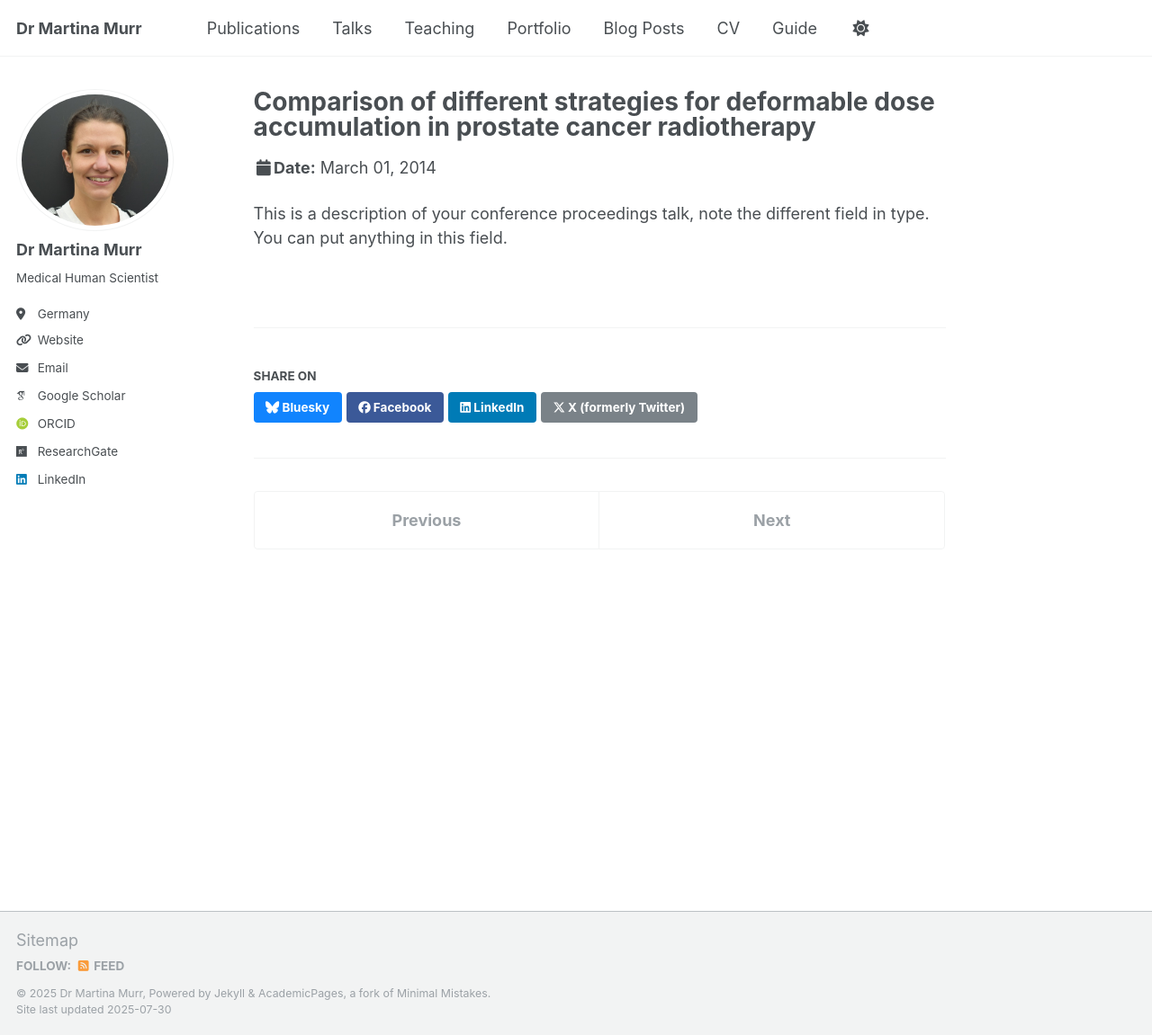
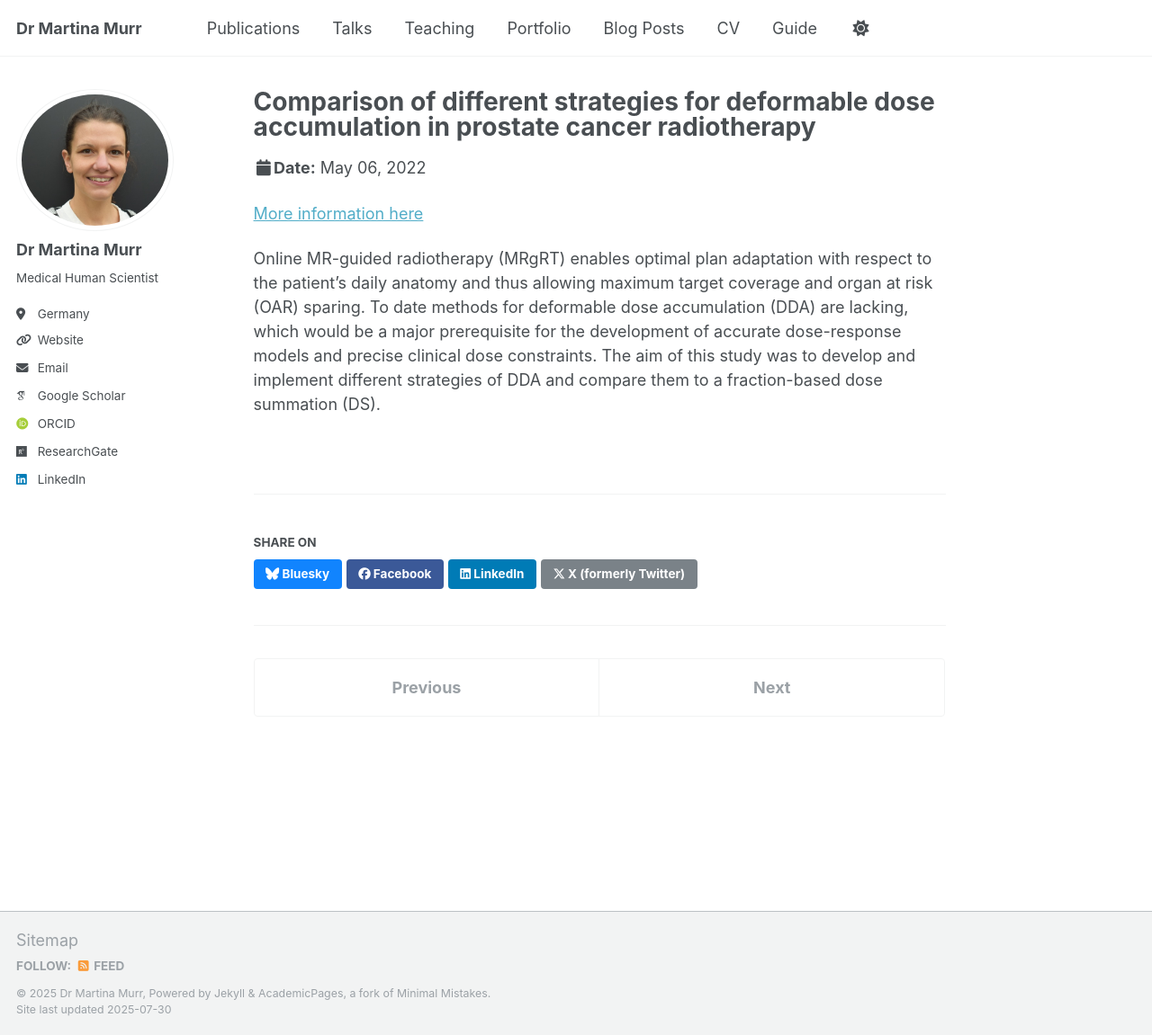
Before and after one commit to martinamurr/academicpages_V2, a Jekyll site: the page built from _talks/2022-05-01-talk-poster-1.md, in a window 1280 px wide and 1151 px high. Shown: the whole window at 90% size. Built offline with Jekyll 4.4.1, drawn with Linux system fonts in a browser that asks for light colours; some web fonts are replaced; a script that is not in the unit is left out.

Commit message:
Update 2022-05-01-talk-poster-1.md

```diff
--- a/_talks/2022-05-01-talk-poster-1.md
+++ b/_talks/2022-05-01-talk-poster-1.md
@@ -4,8 +4,9 @@ collection: Poster Digital
 type: "Poster Digital"
 permalink: /talks/2022-05-01-talk-poster-1
 venue: "European SocieTy for Radiotherapy and Oncology (ESTRO) Congress"
-date: 2014-03-01
+date: 2022-05-06
 location: "Copenhagen, DK, EU"
 ---
+[More information here](https://www.estro.org/Congresses/ESTRO-2022/667/intra-fractionmotionmanagementandreal-timeadaptive/11318/comparisonofdifferentstrategiesfordeformabledoseac)
 
-This is a description of your conference proceedings talk, note the different field in type. You can put anything in this field.
+Online MR-guided radiotherapy (MRgRT) enables optimal plan adaptation with respect to the patient’s daily anatomy and thus allowing maximum target coverage and organ at risk (OAR) sparing. To date methods for deformable dose accumulation (DDA) are lacking, which would be a major prerequisite for the development of accurate dose-response models and precise clinical dose constraints. The aim of this study was to develop and implement different strategies of DDA and compare them to a fraction-based dose summation (DS).
```
